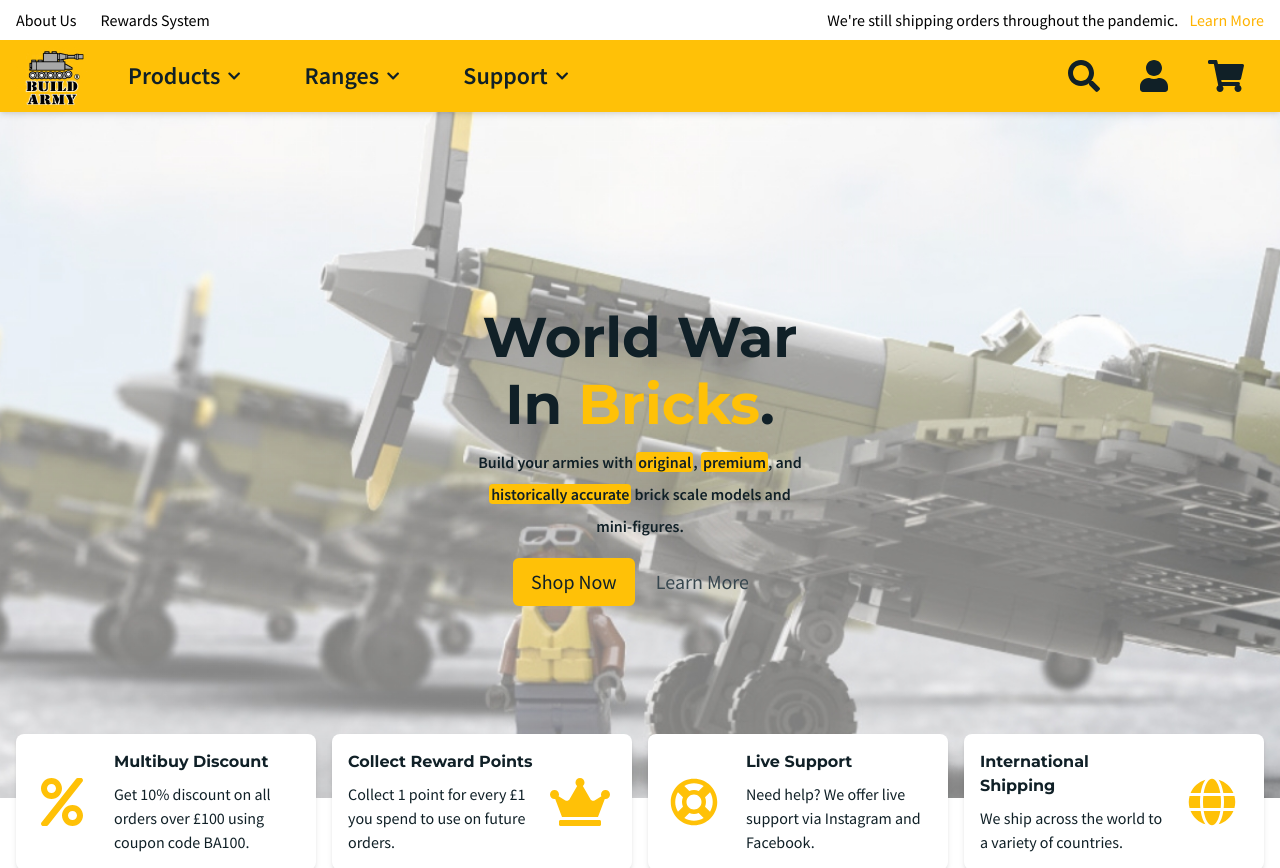
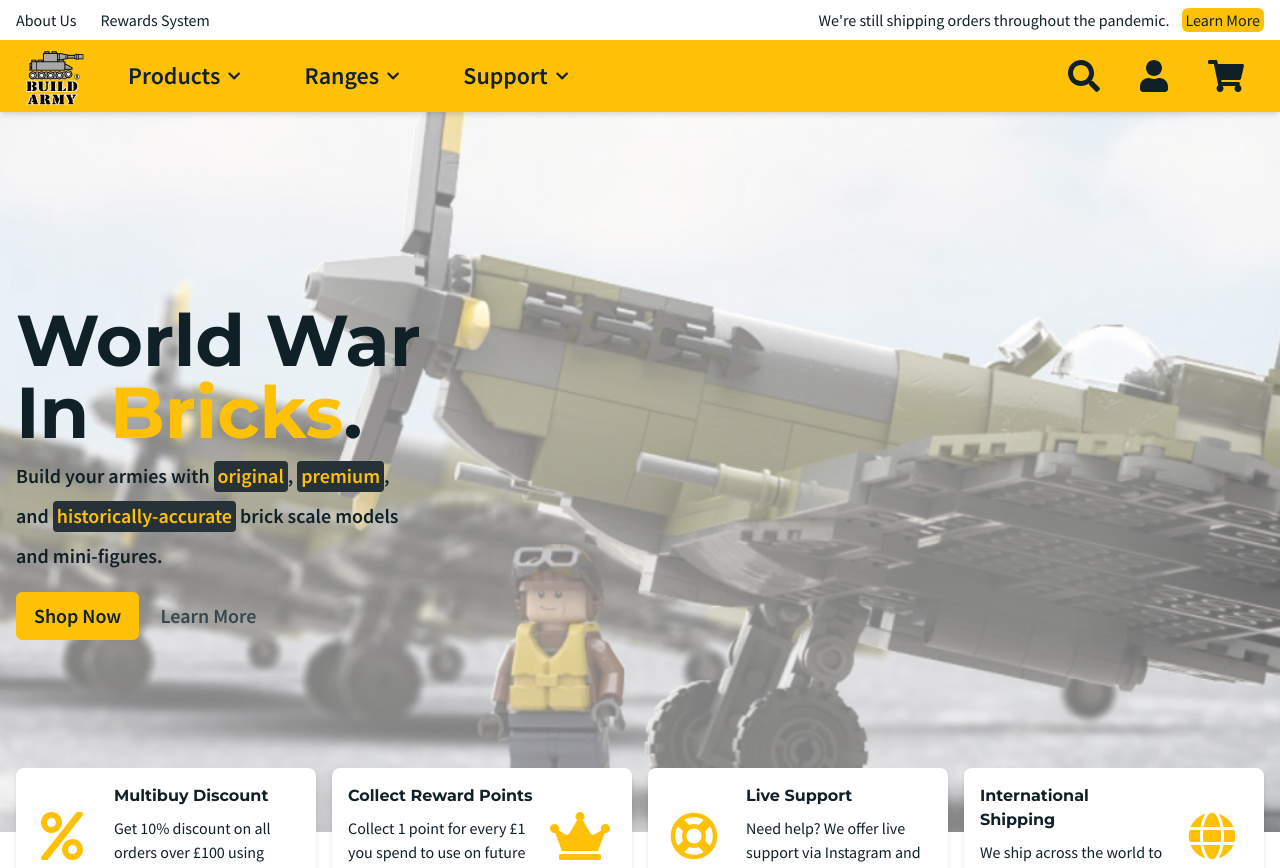
Before and after one commit to jenewland1999/buildarmy, a Next.js app: page / in a window 1280 px wide. Shown: the top 868 px of the page. Built offline with nearby package versions, Linux system fonts and the light colour scheme; what @tailwindcss/typography would draw is missing.

Commit message:
💄 Tweak homepage styles a little

```diff
--- a/src/components/Category.tsx
+++ b/src/components/Category.tsx
@@ -13,7 +13,7 @@ const Category = ({ image, name, href }: AppProps) => (
       <div className="aspect-w-1 aspect-h-1">
         <Image src={image} alt={name} layout="fill" objectFit="scale-down" />
       </div>
-      <h3 className="bg-primary-lightest font-serif font-bold p-2">{name}</h3>
+      <h3 className="bg-primary-lightest font-display font-bold p-2">{name}</h3>
     </a>
   </Link>
 );
--- a/src/components/ProductCard.tsx
+++ b/src/components/ProductCard.tsx
@@ -33,29 +33,30 @@ const ProductCard = ({
 }: ProductCardProps) => (
   <Link href={`/shop/product/${prodSlug}`} passHref>
     <a {...props}>
-      <article className="bg-primary-lightest shadow-lg">
+      <article className="bg-primary-lightest shadow rounded-md">
         <Image
           src={prodImage.sourceUrl}
           alt={prodImage.altText}
           layout="responsive"
           height={3}
           width={4}
+          className="rounded-t-md"
         />
         <div className="p-4">
           <ul>
             {prodTags &&
               prodTags.map((tag, index) => <li key={index}>{tag}</li>)}
           </ul>
-          <h3 className="text-secondary-darkest mb-2 font-serif font-bold">
+          <h3 className="text-secondary-darkest mb-2 font-display font-bold">
             {prodName}
           </h3>
           <ProductRating className="mb-4" rating={prodAvgRating} />
           <div className="flex justify-between items-center">
-            <p className="text-secondary-darkest text-2xl font-serif font-bold">
-              {prodRegularPrice}{" "}
-              <span className="text-primary-darkest text-sm  font-normal">
+            <p className="text-secondary-darkest text-2xl font-display font-bold">
+              {prodRegularPrice}
+              <small className="ml-1 text-secondary-lightest text-xs font-normal">
                 inc. VAT
-              </span>
+              </small>
             </p>
             <Button variant="primary" size="lg">
               <FontAwesomeIcon
--- a/src/components/SectionHeading.tsx
+++ b/src/components/SectionHeading.tsx
@@ -7,7 +7,7 @@ const SectionHeading = ({
 }) => (
   <>
     <h2
-      className={`font-serif font-bold text-3xl mb-2 ${
+      className={`font-display font-bold text-3xl mb-2 ${
         inverse ? "text-primary-lightest" : "text-secondary-darkest"
       }`}
     >
--- a/src/components/USP.tsx
+++ b/src/components/USP.tsx
@@ -17,7 +17,7 @@ const USP = ({ icon, title, description, isReversed }: AppProps) => (
       fixedWidth
     />
     <div className={isReversed ? `order-first` : ``}>
-      <h3 className="font-serif font-bold mb-2">{title}</h3>
+      <p className="font-display font-bold mb-2">{title}</p>
       <p>{description}</p>
     </div>
   </li>
--- a/src/components/UtilityBar.tsx
+++ b/src/components/UtilityBar.tsx
@@ -1,7 +1,7 @@
 import Link from "next/link";
 
 const UtilityBar = () => (
-  <div className="bg-white hidden lg:block">
+  <div className="bg-white hidden xl:flex">
     <div className="xl:container xl:mx-auto px-4 flex items-center justify-between">
       <ul className="flex">
         <li className="py-2 px-3 pl-0">
@@ -12,9 +12,11 @@ const UtilityBar = () => (
         </li>
       </ul>
       <p>
-        We're still shipping orders throughout the pandemic.{" "}
+        We're still shipping orders throughout the pandemic.
         <Link href="#">
-          <a className="text-accent-dark pl-2">Learn More</a>
+          <a className="bg-accent ml-3 p-1 py-0.5 rounded-md hover:bg-accent-dark transition-colors">
+            Learn More
+          </a>
         </Link>
       </p>
     </div>
--- a/src/components/footer/Newsletter.tsx
+++ b/src/components/footer/Newsletter.tsx
@@ -3,7 +3,7 @@ import { FontAwesomeIcon } from "@fortawesome/react-fontawesome";
 
 const Newsletter = () => (
   <section className="flex flex-col">
-    <h3 className="font-serif font-bold mb-2">
+    <h3 className="font-display font-bold mb-2">
       Subscribe to the Buildarmy Newsletter
     </h3>
     <p className=" mb-4">
--- a/src/components/footer/SocialMedia.tsx
+++ b/src/components/footer/SocialMedia.tsx
@@ -4,7 +4,7 @@ import { FontAwesomeIcon } from "@fortawesome/react-fontawesome";
 // TODO: Fix button component rendering button elements for non-next.js Link components i.e. <a></a> tags
 const SocialMedia = () => (
   <section className="flex flex-col">
-    <h3 className="font-serif font-bold mb-2">Follow us</h3>
+    <h3 className="font-display font-bold mb-2">Follow us</h3>
     <p className=" mb-4">
       Be sure to follow us on our various social media channels for competitions
       and new product info.
--- a/src/pages/_document.tsx
+++ b/src/pages/_document.tsx
@@ -51,7 +51,7 @@ class MyDocument extends Document {
             />
           </noscript>
         </Head>
-        <body>
+        <body className="font-body text-secondary-darkest">
           <Main />
           <NextScript />
         </body>
--- a/src/pages/index.tsx
+++ b/src/pages/index.tsx
@@ -10,30 +10,34 @@ import USP from "@components/USP";
 
 const HomePage = () => (
   <Layout>
-    <div className="grid place-items-center min-h-screen bg-homepage-hero bg-cover bg-center md:min-h-0 md:py-48">
-      <section
-        id="hero"
-        className="container px-4 mx-auto max-w-[360px] text-center"
-      >
-        <h1 className="mb-2 text-[3.5rem] leading-[67px] text-secondary-darkest font-serif font-bold">
-          World War In <span className="text-accent">Bricks</span>.
+    <div className="grid place-items-center pt-28 sm:pt-48 py-48 bg-homepage-hero bg-cover bg-center">
+      <section id="hero" className="container mx-auto px-4">
+        <h1 className="max-w-md mb-2 font-display font-bold text-5xl md:text-7xl">
+          World War <br />
+          In <span className="text-accent">Bricks</span>.
         </h1>
-        <p className="mb-4 font-semibold leading-loose text-secondary-darkest">
+        <p className="max-w-sm mb-4 !leading-loose font-semibold sm:text-lg md:text-xl">
           Build your armies with{" "}
-          <span className="bg-accent px-0.5 rounded">original</span>,{" "}
-          <span className="bg-accent px-0.5 rounded">premium</span>, and{" "}
-          <span className="bg-accent px-0.5 rounded">
-            historically accurate
+          <span className="bg-secondary-dark text-accent px-1 py-0.5 pb-1 rounded">
+            original
+          </span>
+          ,{" "}
+          <span className="bg-secondary-dark text-accent px-1 py-0.5 pb-1 rounded">
+            premium
+          </span>
+          , and{" "}
+          <span className="bg-secondary-dark text-accent px-1 py-0.5 pb-1 rounded">
+            historically-accurate
           </span>{" "}
           brick scale models and mini-figures.
         </p>
         <Link href="/shop/products" passHref>
-          <Button variant="primary" size="lg">
+          <Button variant="primary" size="lg" className="font-semibold">
             Shop Now
           </Button>
         </Link>{" "}
         <Link href="/about-us" passHref>
-          <Button variant="link-secondary" size="lg">
+          <Button variant="link-secondary" size="lg" className="font-semibold">
             Learn More
           </Button>
         </Link>
--- a/tailwind.config.js
+++ b/tailwind.config.js
@@ -35,8 +35,8 @@ module.exports = {
         },
       },
       fontFamily: {
-        sans: ["Source Sans Pro", ...defaultTheme.fontFamily.sans],
-        serif: ["Montserrat", ...defaultTheme.fontFamily.serif],
+        display: ["Montserrat", ...defaultTheme.fontFamily.sans],
+        body: ["Source Sans Pro", ...defaultTheme.fontFamily.sans],
       },
     },
   },
```
Also changed, not shown: src/components/MainBar.tsx (+12 -12 lines), src/components/NavMenu.tsx (+43 -27 lines).
